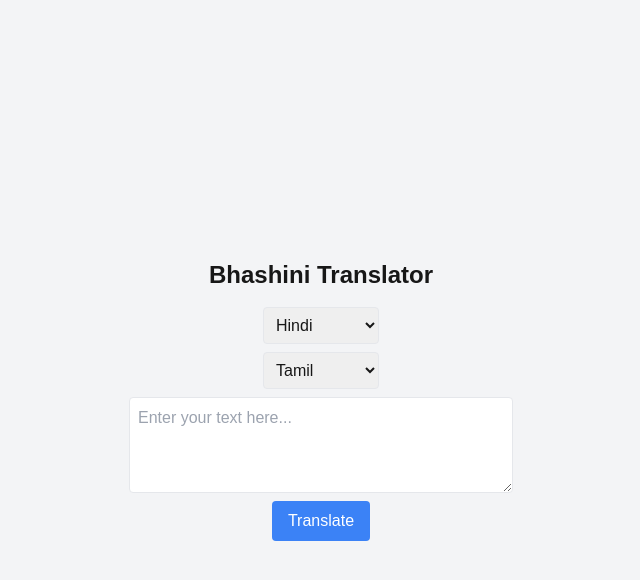
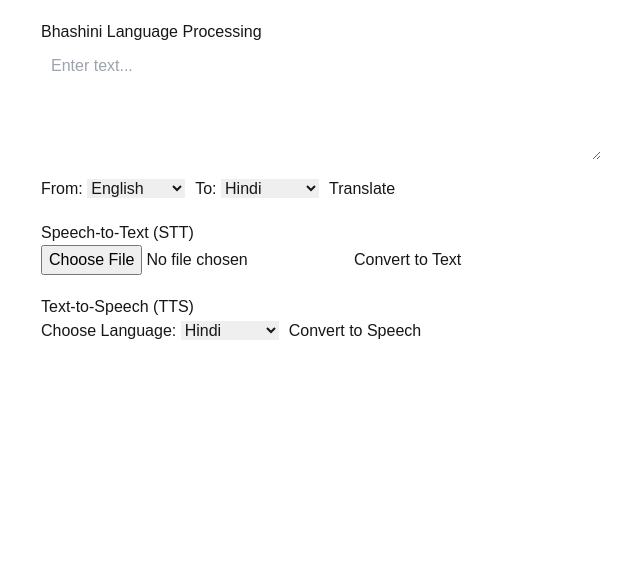
Before and after one commit to NoelG2002/Bhasini-API-front-end, a Next.js app in the folder bhasini-translator/: page / in a window 1280 px wide. Shown: the top 580 px of the page, without its empty margins (319-959 px from the left). Built offline with nearby package versions, Linux system fonts and the light colour scheme.

Commit message:
modified:   bhasini-translator/app/page.tsx

```diff
--- a/bhasini-translator/app/page.tsx
+++ b/bhasini-translator/app/page.tsx
@@ -1,115 +1,181 @@
-"use client";
+import React, { useState } from "react";
+import axios from "axios";
 
-import { useState } from "react";
+const API_BASE_URL = "https://speech-translation.onrender.com";  // FastAPI Backend URL
 
-export default function Home() {
+const App = () => {
   const [text, setText] = useState("");
   const [translatedText, setTranslatedText] = useState("");
-    const [selectedSourceLang, setSelectedSourceLang] = useState(1); // Default: Hindi
-    const [selectedTargetLang, setSelectedTargetLang] = useState(7); // Default: Tamil
+  const [sttResult, setSttResult] = useState("");
+  const [ttsAudio, setTtsAudio] = useState(null);
+  const [selectedFile, setSelectedFile] = useState(null);
+  const [sourceLang, setSourceLang] = useState(0);
+  const [targetLang, setTargetLang] = useState(1);
+  const [ttsLang, setTtsLang] = useState(1);
 
-    // Language options (should match backend's numbering)
-    const languages = [
-    { id: 0, name: "English" },
-    { id: 1, name: "Hindi" },
-    { id: 2, name: "Gom" },
-    { id: 3, name: "Kannada" },
-    { id: 4, name: "Dogri" },
-    { id: 5, name: "Bodo" },
-    { id: 6, name: "Urdu" },
-    { id: 7, name: "Tamil" },
-    { id: 8, name: "Kashmiri" },
-    { id: 9, name: "Assamese" },
-    { id: 10, name: "Bengali" },
-    { id: 11, name: "Marathi" },
-    { id: 12, name: "Sindhi" },
-    { id: 13, name: "Maithili" },
-    { id: 14, name: "Punjabi" },
-    { id: 15, name: "Malayalam" },
-    { id: 16, name: "Manipuri" },
-    { id: 17, name: "Telugu" },
-    { id: 18, name: "Sanskrit" },
-    { id: 19, name: "Nepali" },
-    { id: 20, name: "Santali" },
-    { id: 21, name: "Gujarati" },
-    { id: 22, name: "Odia" },
-];
+  // Language options
+  const languages = {
+    0: "English",
+    1: "Hindi",
+    2: "Gom",
+    3: "Kannada",
+    4: "Dogri",
+    5: "Bodo",
+    6: "Urdu",
+    7: "Tamil",
+    8: "Kashmiri",
+    9: "Assamese",
+    10: "Bengali",
+    11: "Marathi",
+    12: "Sindhi",
+    13: "Maithili",
+    14: "Punjabi",
+    15: "Malayalam",
+    16: "Manipuri",
+    17: "Telugu",
+    18: "Sanskrit",
+    19: "Nepali",
+    20: "Santali",
+    21: "Gujarati",
+    22: "Odia"
+  };
 
+  // ✅ Translate Text
+  const handleTranslate = async () => {
+    try {
+      const response = await axios.post(`${API_BASE_URL}/translate`, {
+        source_language: sourceLang,
+        content: text,
+        target_language: targetLang
+      });
 
-    // Handle translation request
-    const handleTranslate = async () => {
-        if (!text.trim()) {
-            alert("Please enter text to translate!");
+      setTranslatedText(response.data.translated_content || "Translation Failed");
+    } catch (error) {
+      console.error("Translation error:", error);
+    }
+  };
+
+  // ✅ Handle File Selection for STT
+  const handleFileChange = (event) => {
+    setSelectedFile(event.target.files[0]);
+  };
+
+  // ✅ Speech-to-Text (STT)
+  const handleSTT = async () => {
+    if (!selectedFile) {
+      alert("Please select an audio file!");
       return;
     }
 
-        const response = await fetch("https://speech-translation.onrender.com/scaler/translate", {
-            method: "POST",
-            headers: { "Content-Type": "application/json" },
-            body: JSON.stringify({
-                source_language: selectedSourceLang,
-                content: text,
-                target_language: selectedTargetLang
-            })
+    const formData = new FormData();
+    formData.append("audio", selectedFile);
+
+    try {
+      const response = await axios.post(`${API_BASE_URL}/stt?language=${sourceLang}`, formData, {
+        headers: { "Content-Type": "multipart/form-data" }
       });
 
-        const data = await response.json();
-        if (data.status_code === 200) {
-            setTranslatedText(data.translated_content);
+      setSttResult(response.data.transcription || "STT Failed");
+    } catch (error) {
+      console.error("STT Error:", error);
+    }
+  };
+
+  // ✅ Text-to-Speech (TTS)
+  const handleTTS = async () => {
+    try {
+      const response = await axios.post(`${API_BASE_URL}/tts`, {
+        language: ttsLang,
+        text: text
+      });
+
+      if (response.data.audio_content) {
+        const audioBlob = new Blob([new Uint8Array(atob(response.data.audio_content).split("").map(char => char.charCodeAt(0)))], { type: "audio/wav" });
+        setTtsAudio(URL.createObjectURL(audioBlob));
       } else {
-            alert("Translation failed. Please try again!");
+        alert("TTS Failed");
+      }
+    } catch (error) {
+      console.error("TTS Error:", error);
     }
   };
 
   return (
-        <div className="flex flex-col items-center justify-center min-h-screen bg-gray-100">
-            <h1 className="text-2xl font-bold mb-4">Bhashini Translator</h1>
+    <div style={{ padding: "20px", maxWidth: "600px", margin: "auto" }}>
+      <h2>Bhashini Language Processing</h2>
 
-            {/* Source Language Dropdown */}
-            <select
-                className="mb-2 p-2 border rounded"
-                onChange={(e) => setSelectedSourceLang(parseInt(e.target.value))}
-                value={selectedSourceLang}
-            >
-                {languages.map((lang) => (
-                    <option key={lang.id} value={lang.id}>{lang.name}</option>
+      {/* Input Text */}
+      <textarea
+        rows="4"
+        placeholder="Enter text..."
+        value={text}
+        onChange={(e) => setText(e.target.value)}
+        style={{ width: "100%", padding: "10px", marginBottom: "10px" }}
+      />
+
+      {/* Language Selection */}
+      <div>
+        <label>From: </label>
+        <select value={sourceLang} onChange={(e) => setSourceLang(Number(e.target.value))}>
+          {Object.entries(languages).map(([code, name]) => (
+            <option key={code} value={code}>{name}</option>
           ))}
         </select>
 
-            {/* Target Language Dropdown */}
-            <select
-                className="mb-2 p-2 border rounded"
-                onChange={(e) => setSelectedTargetLang(parseInt(e.target.value))}
-                value={selectedTargetLang}
-            >
-                {languages.map((lang) => (
-                    <option key={lang.id} value={lang.id}>{lang.name}</option>
+        <label style={{ marginLeft: "10px" }}>To: </label>
+        <select value={targetLang} onChange={(e) => setTargetLang(Number(e.target.value))}>
+          {Object.entries(languages).map(([code, name]) => (
+            <option key={code} value={code}>{name}</option>
           ))}
         </select>
 
-            {/* Input Text */}
-            <textarea
-                className="p-2 border rounded w-96 h-24"
-                placeholder="Enter your text here..."
-                value={text}
-                onChange={(e) => setText(e.target.value)}
-            />
+        <button onClick={handleTranslate} style={{ marginLeft: "10px" }}>Translate</button>
+      </div>
 
-            {/* Translate Button */}
-            <button
-                className="bg-blue-500 text-white px-4 py-2 rounded mt-2"
-                onClick={handleTranslate}
-            >
-                Translate
-            </button>
+      {/* Translated Text */}
+      {translatedText && (
+        <div style={{ marginTop: "10px", padding: "10px", background: "#f1f1f1" }}>
+          <strong>Translated:</strong> {translatedText}
+        </div>
+      )}
 
-            {/* Translated Output */}
-            {translatedText && (
-                <div className="mt-4 p-4 border rounded bg-white w-96">
-                    <h2 className="text-lg font-bold">Translated Text:</h2>
-                    <p>{translatedText}</p>
+      {/* Speech-to-Text (STT) */}
+      <div style={{ marginTop: "20px" }}>
+        <h3>Speech-to-Text (STT)</h3>
+        <input type="file" accept="audio/*" onChange={handleFileChange} />
+        <button onClick={handleSTT} style={{ marginLeft: "10px" }}>Convert to Text</button>
+      </div>
+
+      {/* STT Result */}
+      {sttResult && (
+        <div style={{ marginTop: "10px", padding: "10px", background: "#f1f1f1" }}>
+          <strong>Transcribed Text:</strong> {sttResult}
+        </div>
+      )}
+
+      {/* Text-to-Speech (TTS) */}
+      <div style={{ marginTop: "20px" }}>
+        <h3>Text-to-Speech (TTS)</h3>
+        <label>Choose Language: </label>
+        <select value={ttsLang} onChange={(e) => setTtsLang(Number(e.target.value))}>
+          {Object.entries(languages).map(([code, name]) => (
+            <option key={code} value={code}>{name}</option>
+          ))}
+        </select>
+        <button onClick={handleTTS} style={{ marginLeft: "10px" }}>Convert to Speech</button>
+      </div>
+
+      {/* Play Generated Speech */}
+      {ttsAudio && (
+        <div style={{ marginTop: "10px" }}>
+          <audio controls>
+            <source src={ttsAudio} type="audio/wav" />
+            Your browser does not support the audio element.
+          </audio>
         </div>
       )}
     </div>
   );
-}
+};
+
+export default App;
```
Lines whose indentation alone changed are shown as unchanged.
